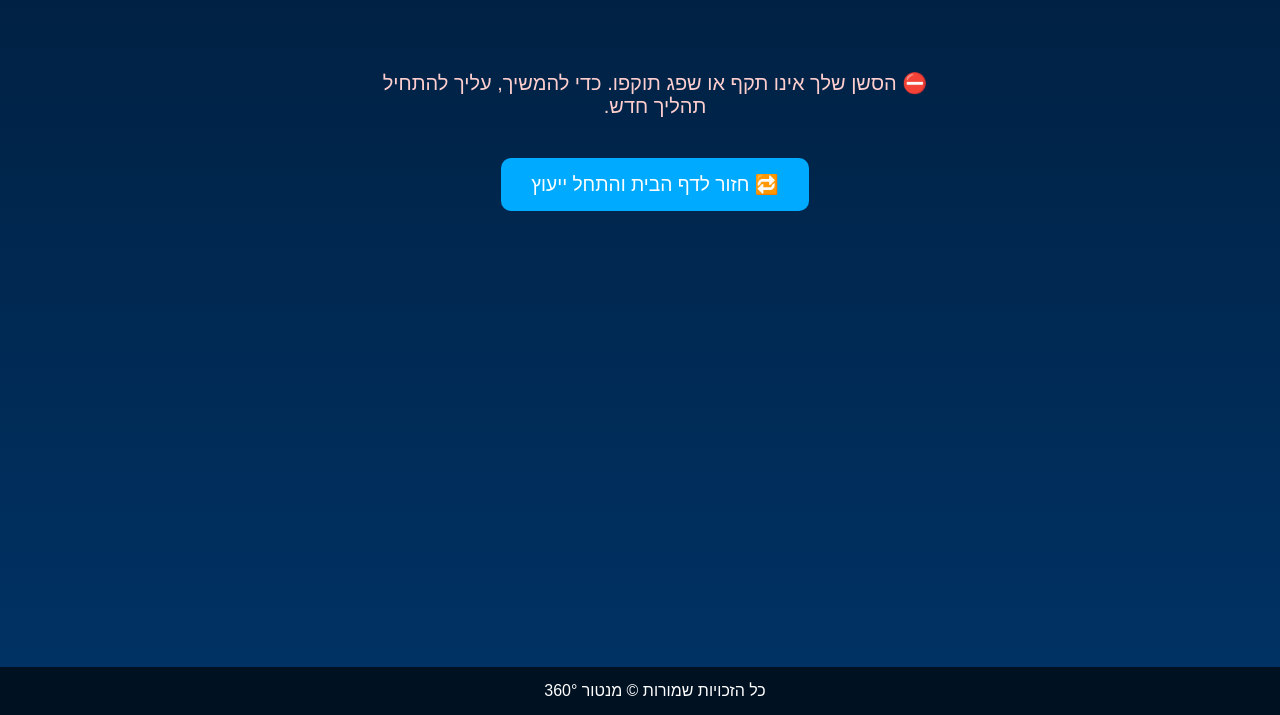
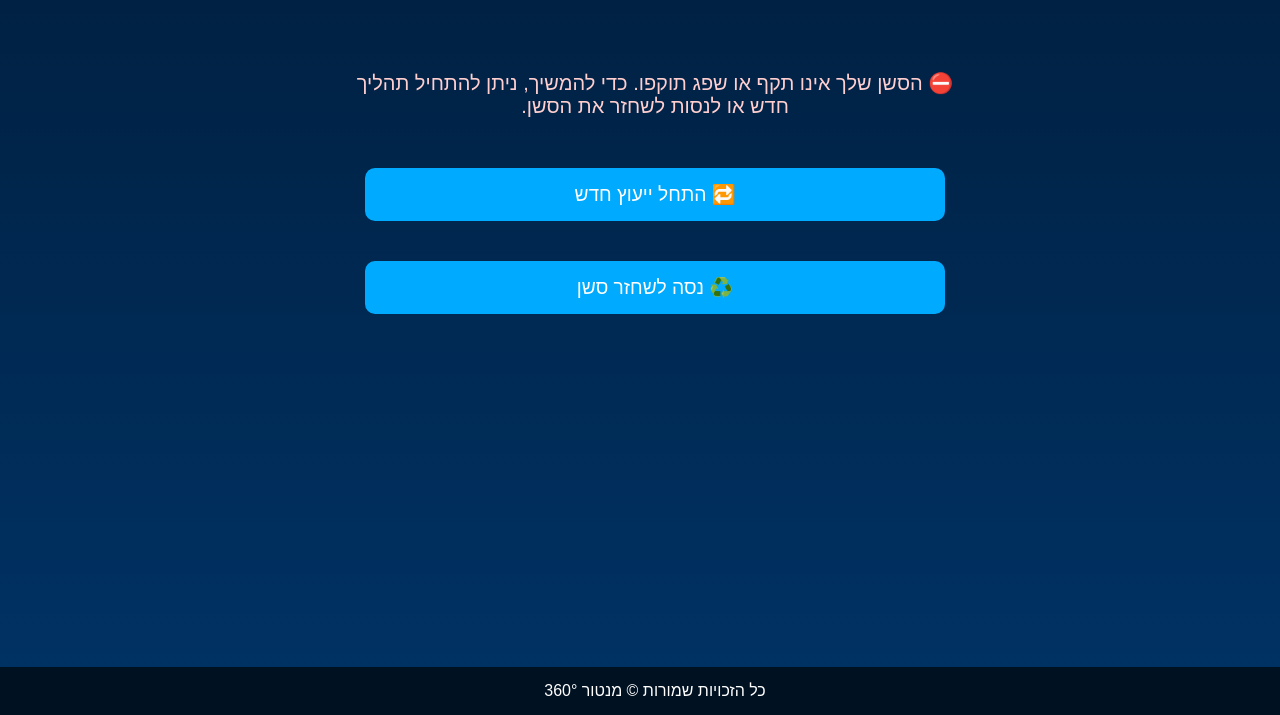
Before and after one commit to 360Mentor360/Mentor360v2, a website: page public/expired.html in a window 1280 px wide. Shown: the part 85-800 px from the top of the page. Drawn offline with Linux system fonts and the light colour scheme.

Commit message:
Update expired.html

```diff
--- a/public/expired.html
+++ b/public/expired.html
@@ -35,11 +35,13 @@
     .expired-container {
       padding: 30px 20px;
       max-width: 600px;
+      display: flex;
+      flex-direction: column;
+      gap: 20px;
     }
 
     .expired-container p {
       font-size: 20px;
-      margin-bottom: 30px;
       color: #ffcfcf;
     }
 
@@ -52,11 +54,12 @@
       font-size: 18px;
       cursor: pointer;
       text-decoration: none;
-      transition: background-color 0.3s ease;
+      transition: background-color 0.3s ease, transform 0.2s ease;
     }
 
     .cta-button:hover {
       background-color: #0099cc;
+      transform: scale(1.05);
     }
 
     footer {
@@ -76,8 +79,10 @@
 </header>
 
 <div class="expired-container">
-  <p>⛔ הסשן שלך אינו תקף או שפג תוקפו. כדי להמשיך, עליך להתחיל תהליך חדש.</p>
-  <a href="index.html" class="cta-button">🔁 חזור לדף הבית והתחל ייעוץ</a>
+  <p>⛔ הסשן שלך אינו תקף או שפג תוקפו. כדי להמשיך, ניתן להתחיל תהליך חדש או לנסות לשחזר את הסשן.</p>
+
+  <a href="index.html" class="cta-button">🔁 התחל ייעוץ חדש</a>
+  <a href="restore_session.html" class="cta-button">♻️ נסה לשחזר סשן</a>
 </div>
 
 <footer>
```
